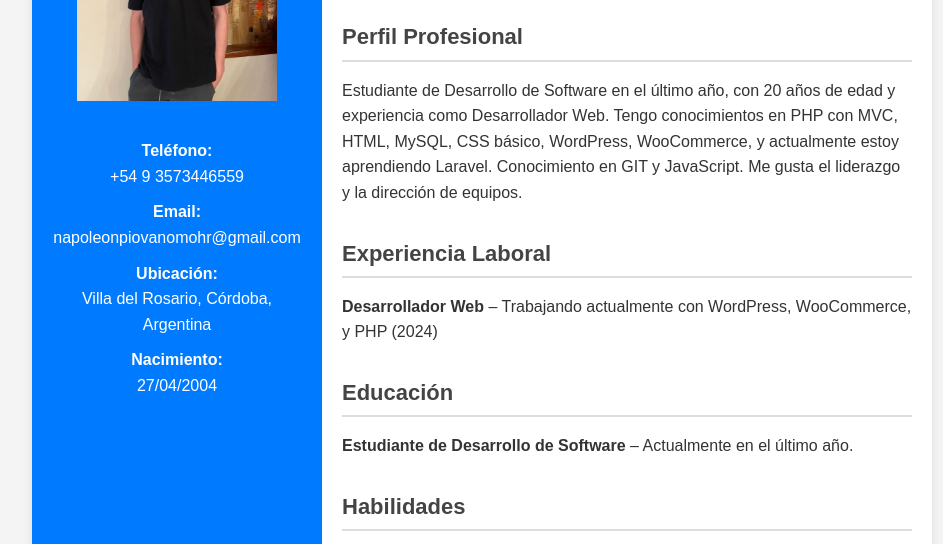
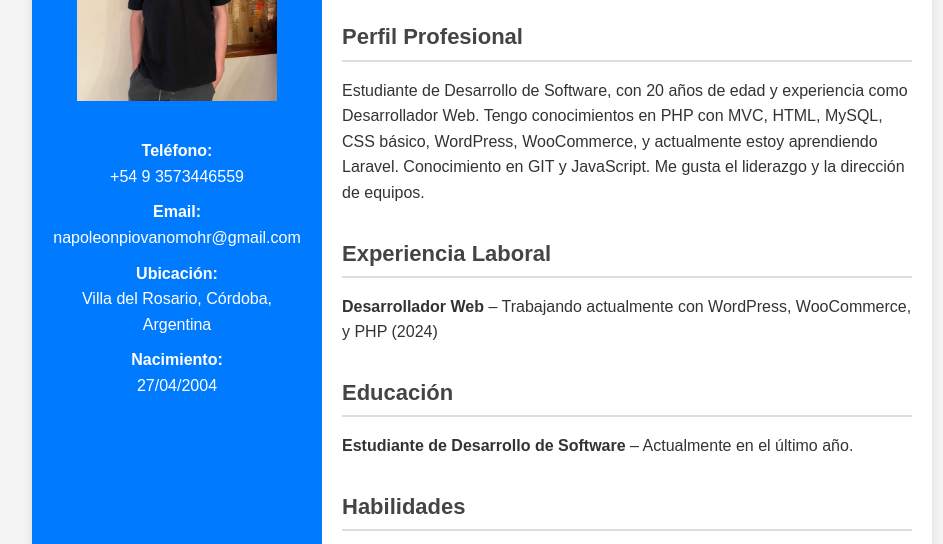
Before and after one commit to NapoPM/NapoPM.github.io, a plain HTML site: page index.html in a window 1280 px wide. Shown: the part 206-750 px from the top of the page, without its empty margins (158-1101 px from the left). Drawn offline with Linux system fonts and the light colour scheme.

Commit message:
Update index.html

```diff
--- a/index.html
+++ b/index.html
@@ -109,7 +109,7 @@
 
             <div class="section">
                 <h3 class="section-title">Perfil Profesional</h3>
-                <p>Estudiante de Desarrollo de Software en el último año, con 20 años de edad y experiencia como Desarrollador Web. Tengo conocimientos en PHP con MVC, HTML, MySQL, CSS básico, WordPress, WooCommerce, y actualmente estoy aprendiendo Laravel. Conocimiento en GIT y JavaScript. Me gusta el liderazgo y la dirección de equipos.</p>
+                <p>Estudiante de Desarrollo de Software, con 20 años de edad y experiencia como Desarrollador Web. Tengo conocimientos en PHP con MVC, HTML, MySQL, CSS básico, WordPress, WooCommerce, y actualmente estoy aprendiendo Laravel. Conocimiento en GIT y JavaScript. Me gusta el liderazgo y la dirección de equipos.</p>
             </div>
 
             <div class="section">
```
